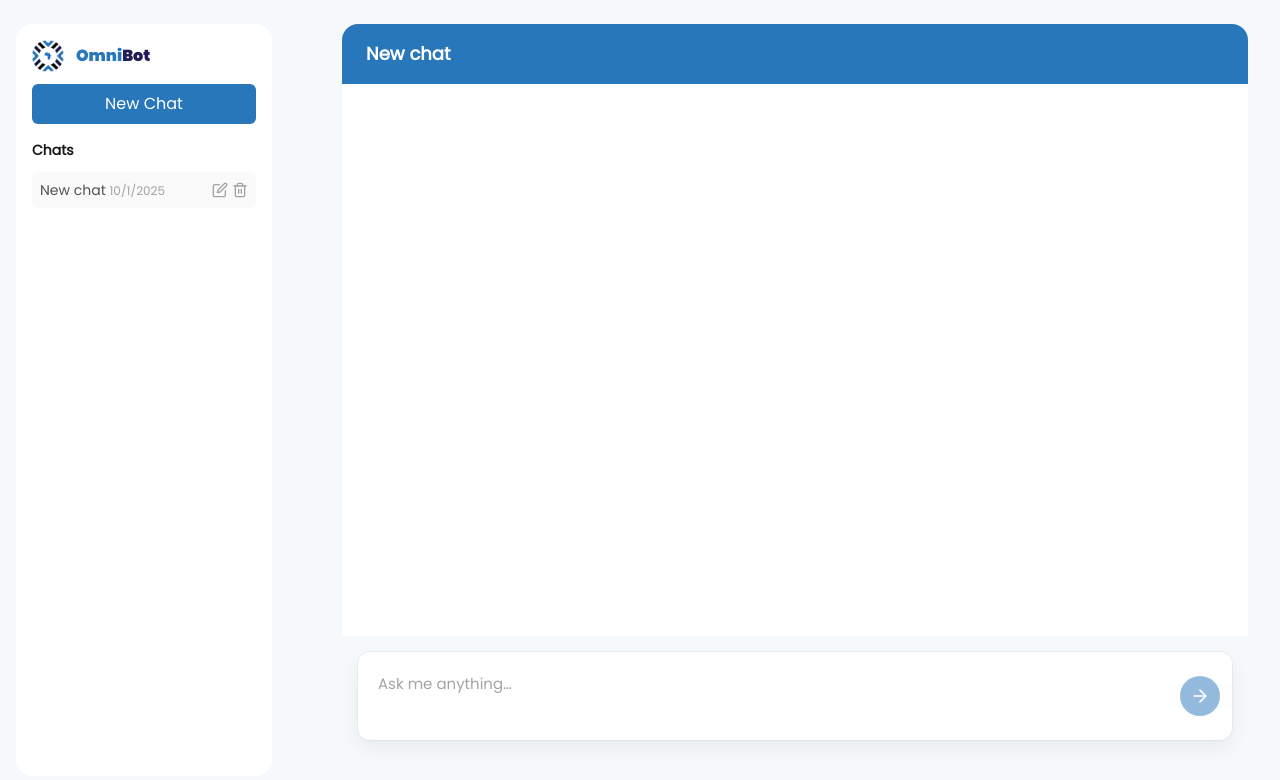
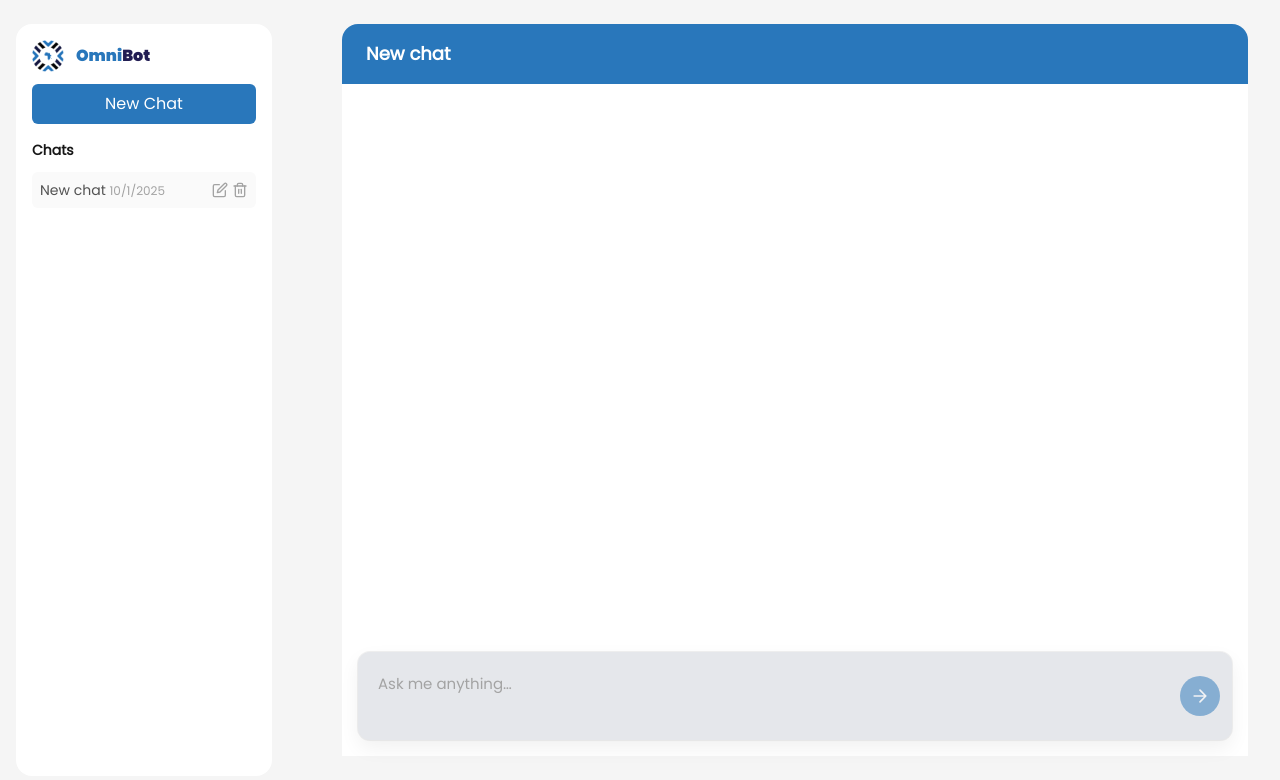
Before and after one commit to L-Ayim/PolicyBot, a React (Vite) app in the folder policybot-web/: page / in a window 1280 px wide. Shown: the top 780 px of the page. Built offline with nearby package versions, Linux system fonts and the light colour scheme.

Commit message:
Refactor Chat component: improve scroll behavior, enhance UI consistency, and update scrollbar styles

```diff
--- a/policybot-web/src/index.css
+++ b/policybot-web/src/index.css
@@ -49,13 +49,13 @@ body {
 }
 
 ::-webkit-scrollbar-thumb {
-  background: #2977BB;
+  background: #2977bb;
   border-radius: 4px;
   transition: background 0.2s ease;
 }
 
 ::-webkit-scrollbar-thumb:hover {
-  background: #221D53;
+  background: #221d53;
 }
 
 ::-webkit-scrollbar-corner {
--- a/policybot-web/src/pages/Chat.tsx
+++ b/policybot-web/src/pages/Chat.tsx
@@ -129,9 +129,8 @@ export default function Chat() {
   }, [sessions, activeSessionId]);
 
   useEffect(() => {
-    const el = listRef.current;
-    if (el) el.scrollTop = el.scrollHeight;
-  }, [sessions, activeSessionId]);
+    scrollToBottom();
+  }, [activeSessionId]);
 
   // Scroll detection for scroll-to-bottom button
   useEffect(() => {
@@ -143,14 +142,14 @@ export default function Chat() {
       setShowScrollToBottom(!isAtBottom);
     };
 
-    el.addEventListener('scroll', handleScroll);
-    return () => el.removeEventListener('scroll', handleScroll);
+    el.addEventListener("scroll", handleScroll);
+    return () => el.removeEventListener("scroll", handleScroll);
   }, []);
 
   function scrollToBottom() {
     const el = listRef.current;
     if (el) {
-      el.scrollTo({ top: el.scrollHeight, behavior: 'smooth' });
+      el.scrollTo({ top: el.scrollHeight, behavior: "smooth" });
     }
   }
 
@@ -194,7 +193,8 @@ export default function Chat() {
       const isFirstUserMessage = currentSession.messages.length === 1; // Only the user message we just added
 
       if (isFirstUserMessage) {
-        const generatedTitle = input.trim().length > 50
+        const generatedTitle =
+          input.trim().length > 50
             ? input.trim().substring(0, 47) + "..."
             : input.trim();
 
@@ -242,6 +242,7 @@ export default function Chat() {
               : s
           )
         );
+        scrollToBottom();
         try {
           while (true) {
             const { done, value } = await reader.read();
@@ -276,7 +277,7 @@ export default function Chat() {
             }
           }
         } catch (err) {
-          if (err instanceof Error && err.name === 'AbortError') {
+          if (err instanceof Error && err.name === "AbortError") {
             // Generation was stopped by user
             console.log("Generation stopped by user");
           } else {
@@ -302,7 +303,7 @@ export default function Chat() {
         }
       })
       .catch((err) => {
-        if (err instanceof Error && err.name === 'AbortError') {
+        if (err instanceof Error && err.name === "AbortError") {
           // Generation was stopped by user
           console.log("Generation stopped by user");
         } else {
@@ -346,7 +347,7 @@ export default function Chat() {
   }, [input]);
 
   return (
-    <div className="min-h-screen bg-[#f6f9fc] text-neutral-900">
+    <div className="min-h-screen bg-[#F5F5F5] text-neutral-900">
       <main className="pt-6 pb-6 container mx-auto px-4 sm:px-6 lg:px-8">
         <div className="grid grid-cols-1 lg:grid-cols-12 gap-6">
           {/* Sidebar */}
@@ -510,11 +511,18 @@ export default function Chat() {
                             </div>
                           </div>
                         )}
+                        <div className="flex flex-col">
+                          <div className={`text-xs mb-2 font-medium ${m.role === "assistant" ? "text-white" : "text-black"}`}>
+                            {m.role === "assistant" ? "OmniBot" : "You"} <span className="text-gray-500">| {new Date(messagesTimestamp(m)).toLocaleTimeString(
+                              [],
+                              { hour: "2-digit", minute: "2-digit" }
+                            )}</span>
+                          </div>
                           <div
                             className={`${
                               m.role === "assistant"
-                              ? "bg-[#221D53] text-white"
-                              : "bg-[#2977BB] text-white"
+                                ? "bg-gradient-to-r from-[#132B67] to-[#1052E0] text-white"
+                                : "bg-[#F2F2F7] text-black"
                             } px-5 py-3 rounded-2xl break-words leading-relaxed`}
                             style={{ maxWidth: "68%" }}
                           >
@@ -527,17 +535,6 @@ export default function Chat() {
                                   </div>
                                 ))}
                               </div>
-                          )}
-                          <div
-                            className={`text-xs ${
-                              m.role === "assistant"
-                                ? "text-neutral-300"
-                                : "text-neutral-200"
-                            } mt-2 text-right`}
-                          >
-                            {new Date(messagesTimestamp(m)).toLocaleTimeString(
-                              [],
-                              { hour: "2-digit", minute: "2-digit" }
                             )}
                           </div>
                         </div>
@@ -581,7 +578,7 @@ export default function Chat() {
 
               {/* Composer Dock */}
               <div
-                className="bg-[#f6f9fc] p-4"
+                className="bg-white p-4"
                 style={{
                   paddingBottom: "calc(1rem + env(safe-area-inset-bottom))",
                 }}
@@ -589,7 +586,7 @@ export default function Chat() {
                 <div className="max-w-4xl mx-auto">
                   <div
                     className="
-                      relative rounded-xl bg-white
+                      relative rounded-xl bg-gray-200
                       shadow-[0_1px_1px_rgba(0,0,0,0.04),0_8px_20px_rgba(0,0,0,0.06)]
                       ring-1 ring-neutral-200/60
                       focus-within:ring-2 focus-within:ring-[#2977BB]/30
@@ -600,9 +597,9 @@ export default function Chat() {
                         ref={taRef}
                         aria-label="Ask me anything"
                         className="
-                          flex-1 resize-none bg-transparent
+                          flex-1 resize-none bg-gray-200
                           px-2 py-3
-                          text-[15px] leading-6
+                          text-[15px] leading-6 text-white
                           placeholder:text-neutral-400
                           focus:outline-none
                           max-h-[192px] min-h-[48px]
@@ -620,13 +617,16 @@ export default function Chat() {
                       <button
                         onClick={isSending ? stopGeneration : sendMessage}
                         disabled={!input.trim() && !isSending}
-                        aria-label={isSending ? "Stop generation" : "Send message"}
+                        aria-label={
+                          isSending ? "Stop generation" : "Send message"
+                        }
                         className={`
                           shrink-0 grid place-items-center
                           w-10 h-10 rounded-full
-                          ${isSending
-                            ? 'bg-red-500 text-white hover:bg-red-600'
-                            : 'bg-[#2977BB] text-white hover:bg-[#221D53]'
+                          ${
+                            isSending
+                              ? "bg-red-500 text-white hover:bg-red-600"
+                              : "bg-[#2977BB] text-white hover:bg-[#221D53]"
                           }
                           disabled:opacity-50
                           transition-transform hover:scale-[1.03] active:scale-[0.98]
@@ -641,7 +641,14 @@ export default function Chat() {
                             stroke="currentColor"
                             className="w-5 h-5"
                           >
-                            <rect x="3" y="3" width="18" height="18" rx="2" fill="currentColor" />
+                            <rect
+                              x="3"
+                              y="3"
+                              width="18"
+                              height="18"
+                              rx="2"
+                              fill="currentColor"
+                            />
                           </svg>
                         ) : (
                           <svg
```
Lines whose indentation alone changed are shown as unchanged.
